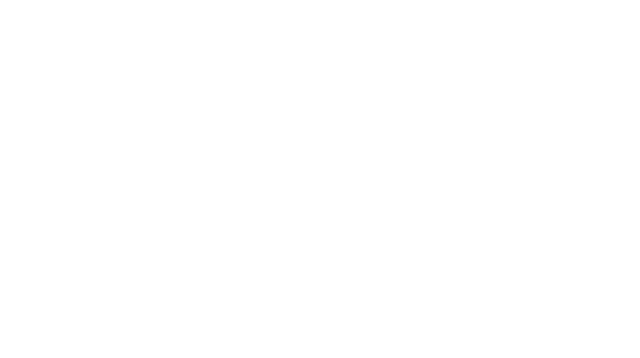
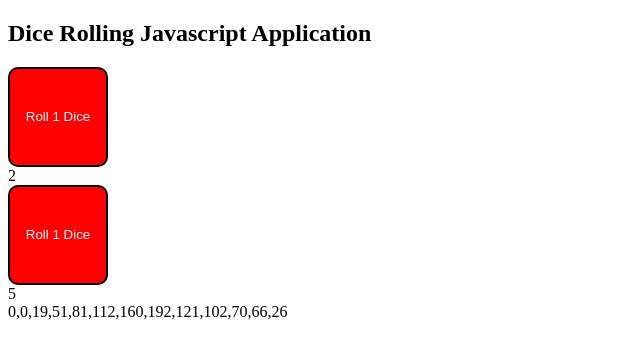
Before and after one commit to StealthMcCloud/diceroller, a plain HTML site: page index.html in a window 1280 px wide. Shown: the whole page, without its empty margins (0-640 px from the left). Drawn offline with Linux system fonts and the light colour scheme.

Commit message:
Almost done

```diff
--- a/index.html
+++ b/index.html
@@ -4,11 +4,20 @@
     <meta charset="UTF-8">
     <meta name="viewport" content="width=device-width, initial-scale=1.0">
     <meta http-equiv="X-UA-Compatible" content="ie=edge">
+    <link rel="stylesheet" href="style.css">
     <title>diceroller</title>
 </head>
 <body>
 
+    <h2>Dice Rolling Javascript Application</h2>
 
+    <button onclick="diceRoller1()">Roll 1 Dice</button>
+    <div id="total1"></div>
+
+    <button onclick="diceRoller2()">Roll 1 Dice</button>
+    <div id="total2"></div>
+
+    <div id="total3"></div>
 
     <script src="script.js"></script>
 </body>
--- a/script.js
+++ b/script.js
@@ -0,0 +1,27 @@
+let count = [0, 0, 0, 0, 0, 0, 0, 0, 0, 0, 0, 0, 0]
+
+function diceRoller1() {
+    let rollOfDice = Math.floor((Math.random() * 6) +1);
+    document.getElementById("total1").innerHTML = rollOfDice;
+    return rollOfDice;
+}
+
+
+function diceRoller2() {
+    let rollOfDice = Math.floor((Math.random() * 6) +1);
+    document.getElementById("total2").innerHTML = rollOfDice;
+    return rollOfDice;
+}
+
+let roll3 = 0
+for (let i = 0; i < 1000; i++) {
+    roll3 = diceRoller1() + diceRoller2();
+    count[roll3] = count[roll3] + 1;
+    document.getElementById("total3").innerHTML = count;
+}
+
+
+
+// let total3 = document.getElementById("total3");
+// let result3 = document.createTextNode(dice2);
+// total3.appendChild(result3);
--- a/style.css
+++ b/style.css
@@ -0,0 +1,8 @@
+button {
+    border: 2px solid black;
+    width: 100px;
+    height: 100px;
+    background-color: red;
+    color: white;
+    border-radius: 10px;
+}
```
